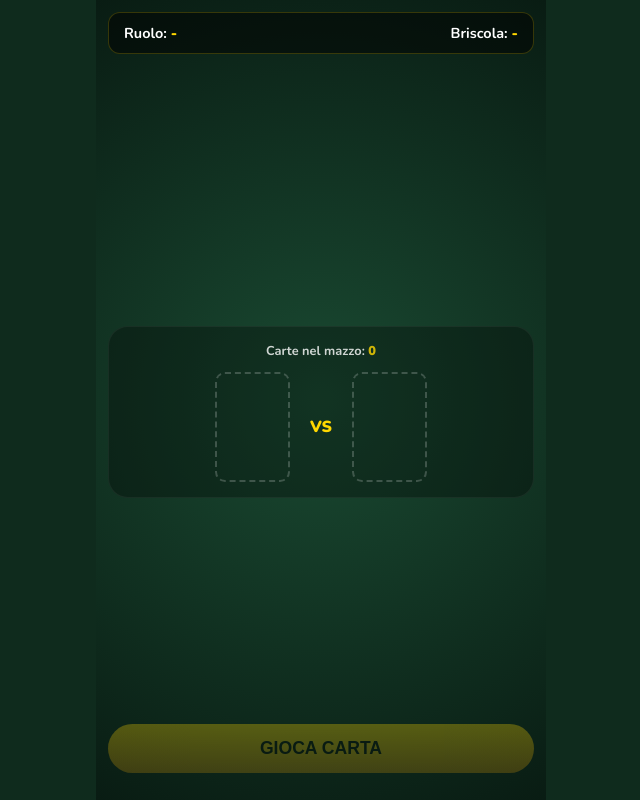
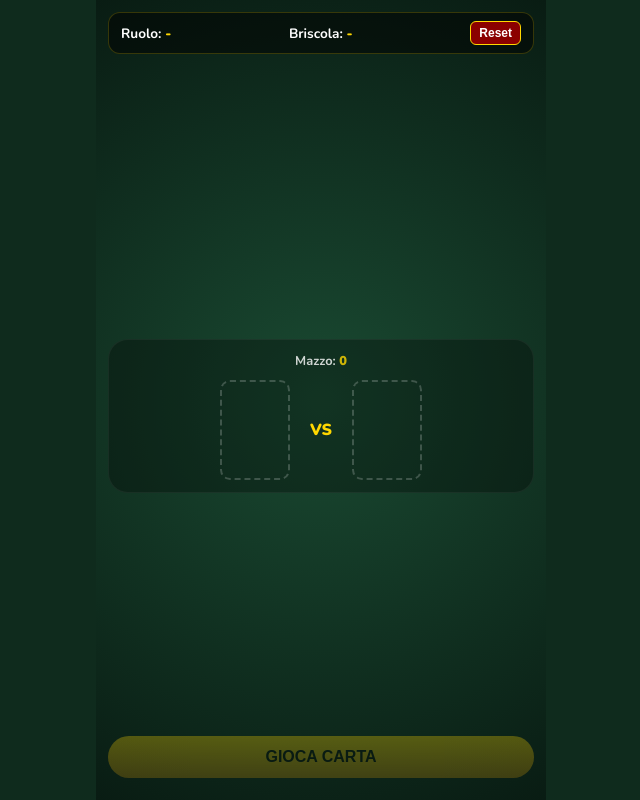
Before and after one commit to ago42/maraffa2, a Python web app: template templates/index.html in a window 1280 px wide. Shown: the whole page, without its empty margins (319-959 px from the left). Run offline with Jinja, Linux system fonts and the light colour scheme; the template is opened without the code that fills it, so the values that code supplies are empty.

Commit message:
Refactor HTML and styles for game interface
Updated the HTML structure and styles for the game interface, including the addition of a reset button and adjustments to the layout and styles for better usability.

```diff
--- a/templates/index.html
+++ b/templates/index.html
@@ -12,50 +12,42 @@
 
         .game-container { width: 100vw; height: 100vh; max-width: 450px; display: flex; flex-direction: column; justify-content: space-between; padding: 12px; background: radial-gradient(circle, #1a4a32 0%, #091c13 100%); }
 
-        /* Header Mobile */
-        .game-header { display: flex; justify-content: space-between; align-items: center; background: rgba(0, 0, 0, 0.5); padding: 10px 15px; border-radius: 12px; border: 1px solid rgba(255, 215, 0, 0.2); font-size: 0.9rem; }
+        .game-header { display: flex; justify-content: space-between; align-items: center; background: rgba(0, 0, 0, 0.5); padding: 8px 12px; border-radius: 12px; border: 1px solid rgba(255, 215, 0, 0.2); font-size: 0.85rem; }
         .valore { font-weight: 900; color: #ffd700; }
 
-        /* Area di Gioco */
-        .tavolo { flex: 1; display: flex; flex-direction: column; justify-content: space-between; margin: 15px 0; }
+        .btn-reset { background: #8b0000; color: #fff; border: 1px solid #ffd700; padding: 4px 8px; border-radius: 6px; font-weight: bold; font-size: 0.75rem; cursor: pointer; }
 
-        /* Avversario */
+        .tavolo { flex: 1; display: flex; flex-direction: column; justify-content: space-between; margin: 10px 0; }
+
         .area-avversario { display: flex; justify-content: center; gap: 4px; min-height: 60px; }
         .carta-coperta { width: 40px; height: 60px; background: linear-gradient(135deg, #8b0000, #4a0000); border: 1px solid #ffd700; border-radius: 6px; }
 
-        /* Campo Centrale */
-        .area-centrale { display: flex; flex-direction: column; align-items: center; gap: 12px; background: rgba(0,0,0,0.3); padding: 15px; border-radius: 20px; border: 1px solid rgba(255,255,255,0.05); }
+        .area-centrale { display: flex; flex-direction: column; align-items: center; gap: 10px; background: rgba(0,0,0,0.3); padding: 12px; border-radius: 20px; border: 1px solid rgba(255,255,255,0.05); }
         .campo-carte { display: flex; justify-content: center; align-items: center; gap: 20px; width: 100%; }
-        .slot-carta { width: 75px; height: 110px; border: 2px dashed rgba(255, 255, 255, 0.2); border-radius: 10px; display: flex; justify-content: center; align-items: center; }
+        .slot-carta { width: 70px; height: 100px; border: 2px dashed rgba(255, 255, 255, 0.2); border-radius: 10px; display: flex; justify-content: center; align-items: center; }
 
-        /* Carte */
-        .carta { width: 75px; height: 110px; background: #fff8eb; color: #1a1a1a; border-radius: 10px; border: 2px solid #ccc; display: flex; flex-direction: column; justify-content: space-between; padding: 6px; font-size: 0.85rem; font-weight: 900; cursor: pointer; box-shadow: 0 4px 6px rgba(0,0,0,0.3); transition: transform 0.1s; }
-        .carta.selezionata { transform: translateY(-15px); border-color: #ffd700; box-shadow: 0 0 15px #ffd700; }
+        .carta { width: 70px; height: 100px; background: #fff8eb; color: #1a1a1a; border-radius: 10px; border: 2px solid #ccc; display: flex; flex-direction: column; justify-content: space-between; padding: 6px; font-size: 0.85rem; font-weight: 900; cursor: pointer; box-shadow: 0 4px 6px rgba(0,0,0,0.3); transition: transform 0.1s; }
+        .carta.selezionata { transform: translateY(-12px); border-color: #ffd700; box-shadow: 0 0 15px #ffd700; }
 
-        /* Mia Mano */
-        .area-propria { display: flex; flex-direction: column; align-items: center; gap: 10px; width: 100%; }
-        .mano-scroll { width: 100%; overflow-x: auto; display: flex; gap: 8px; padding: 15px 5px 5px 5px; scrollbar-width: none; }
+        .area-propria { display: flex; flex-direction: column; align-items: center; gap: 8px; width: 100%; }
+        .mano-scroll { width: 100%; overflow-x: auto; display: flex; gap: 8px; padding: 10px 5px; scrollbar-width: none; }
         .mano-scroll::-webkit-scrollbar { display: none; }
 
-        /* Pulsante Gioca */
-        .btn-azione { background: linear-gradient(180deg, #ffd700 0%, #b8860b 100%); color: #000; border: none; padding: 14px 0; font-weight: 900; border-radius: 25px; font-size: 1.1rem; width: 100%; cursor: pointer; box-shadow: 0 4px 10px rgba(0,0,0,0.4); }
-        .btn-azione:disabled { opacity: 0.3; box-shadow: none; }
+        .btn-azione { background: linear-gradient(180deg, #ffd700 0%, #b8860b 100%); color: #000; border: none; padding: 12px 0; font-weight: 900; border-radius: 25px; font-size: 1rem; width: 100%; cursor: pointer; }
+        .btn-azione:disabled { opacity: 0.3; }
 
-        /* Modal Scelta Briscola */
         .modal { position: fixed; top: 0; left: 0; width: 100%; height: 100%; background: rgba(0, 0, 0, 0.9); display: flex; justify-content: center; align-items: center; z-index: 100; }
         .modal.hidden { display: none; }
-        .modal-content { background: #163e2a; padding: 25px; border-radius: 20px; border: 2px solid #ffd700; text-align: center; width: 85%; max-width: 320px; box-shadow: 0 0 20px rgba(0,0,0,0.8); }
-        .grid-semi { display: grid; grid-template-columns: 1fr 1fr; gap: 12px; margin-top: 20px; }
-        .btn-seme { padding: 15px 10px; font-weight: 900; border-radius: 12px; background: #25543a; color: #fff; border: 1px solid #ffd700; font-size: 1.05rem; cursor: pointer; }
+        .modal-content { background: #163e2a; padding: 20px; border-radius: 20px; border: 2px solid #ffd700; text-align: center; width: 85%; max-width: 300px; }
+        .grid-semi { display: grid; grid-template-columns: 1fr 1fr; gap: 10px; margin-top: 15px; }
+        .btn-seme { padding: 12px 8px; font-weight: 900; border-radius: 10px; background: #25543a; color: #fff; border: 1px solid #ffd700; font-size: 0.95rem; cursor: pointer; }
     </style>
 </head>
 <body>
 
-    <!-- Modal Scelta Briscola -->
     <div id="modal-briscola" class="modal hidden">
         <div class="modal-content">
             <h2 style="color:#ffd700;">SCEGLI BRISCOLA</h2>
-            <p style="font-size:0.85rem; margin-top:5px; opacity:0.8;">Tocca il seme che vuoi impostare</p>
             <div class="grid-semi">
                 <button onclick="scegliBriscola('Denari')" class="btn-seme">♦ Denari</button>
                 <button onclick="scegliBriscola('Coppe')" class="btn-seme">🍷 Coppe</button>
@@ -69,13 +61,14 @@
         <header class="game-header">
             <div>Ruolo: <span id="mio-ruolo" class="valore">-</span></div>
             <div>Briscola: <span id="briscola-txt" class="valore">-</span></div>
+            <button onclick="resetStanza()" class="btn-reset">Reset</button>
         </header>
 
         <main class="tavolo">
             <div class="area-avversario" id="mano-avversario"></div>
 
             <div class="area-centrale">
-                <div style="font-size: 0.8rem; opacity: 0.8;">Carte nel mazzo: <span id="carte-mazzo" class="valore">0</span></div>
+                <div style="font-size: 0.8rem; opacity: 0.8;">Mazzo: <span id="carte-mazzo" class="valore">0</span></div>
                 <div class="campo-carte">
                     <div class="slot-carta" id="slot-g1"></div>
                     <div style="color:#ffd700; font-weight:900;">VS</div>
@@ -113,24 +106,22 @@
             document.getElementById('briscola-txt').textContent = stato.briscole || 'Scegli...';
             document.getElementById('carte-mazzo').textContent = stato.carte_rimaste_mazzo;
 
-            // Mostra popup briscola al giocatore di turno
-            const chiDeveScegliere = (stato.turni % 2 === 0) ? 1 : 2;
+            // Mostra la scelta della briscola a G1 se non è ancora scelta
             const modal = document.getElementById('modal-briscola');
-            if (!stato.briscole && mioRuolo === chiDeveScegliere) {
+            if (!stato.briscole && mioRuolo === 1) {
                 modal.classList.remove('hidden');
             } else {
                 modal.classList.add('hidden');
             }
 
-            // Render carte sul tavolo
             renderSlot('slot-g1', stato.carta1_in_tavola);
             renderSlot('slot-g2', stato.carta2_in_tavola);
 
-            // Render mia mano
             const miaMano = (mioRuolo === 1) ? stato.mano_g1 : stato.mano_g2;
             const containerProprio = document.getElementById('mano-propria');
             containerProprio.innerHTML = '';
 
+            if (miaMano) {
                 miaMano.forEach(cartaStr => {
                     const card = creaElementoCarta(cartaStr);
                     if (cartaSelezionata === cartaStr) card.classList.add('selezionata');
@@ -140,9 +131,9 @@
                     };
                     containerProprio.appendChild(card);
                 });
+            }
 
-            // Render carte coperte avversario
-            const numAvversario = (mioRuolo === 1) ? stato.mano_g2.length : stato.mano_g1.length;
+            const numAvversario = (mioRuolo === 1) ? (stato.mano_g2 ? stato.mano_g2.length : 0) : (stato.mano_g1 ? stato.mano_g1.length : 0);
             const containerAvv = document.getElementById('mano-avversario');
             containerAvv.innerHTML = '';
             for (let i = 0; i < numAvversario; i++) {
@@ -151,7 +142,6 @@
                 containerAvv.appendChild(cop);
             }
 
-            // Attiva tasto GIOCA
             const eIlMioTurno = (stato.prio === mioRuolo);
             document.getElementById('btn-gioca').disabled = !cartaSelezionata || !eIlMioTurno || !stato.briscole;
         }
@@ -169,7 +159,7 @@
             const card = document.createElement('div');
             card.className = 'carta';
             const icona = { 'Denari': '♦', 'Coppe': '🍷', 'Spade': '⚔', 'Bastoni': '🪵' }[seme] || '';
-            card.innerHTML = `<div>${valore}</div><div style="text-align:center; font-size:1.5rem;">${icona}</div><div style="text-align:right; font-size:0.75rem;">${seme}</div>`;
+            card.innerHTML = `<div>${valore}</div><div style="text-align:center; font-size:1.4rem;">${icona}</div><div style="text-align:right; font-size:0.7rem;">${seme}</div>`;
             return card;
         }
 
@@ -192,7 +182,11 @@
             cartaSelezionata = null;
             aggiornaStato();
         }
+
+        async function resetStanza() {
+            await fetch('/api/reset', { method: 'POST' });
+            location.reload();
+        }
     </script>
 </body>
 </html>
-</html>
```
Lines whose indentation alone changed are shown as unchanged.
